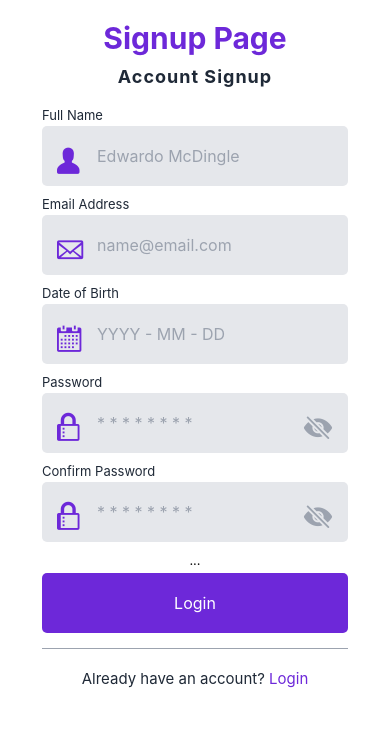
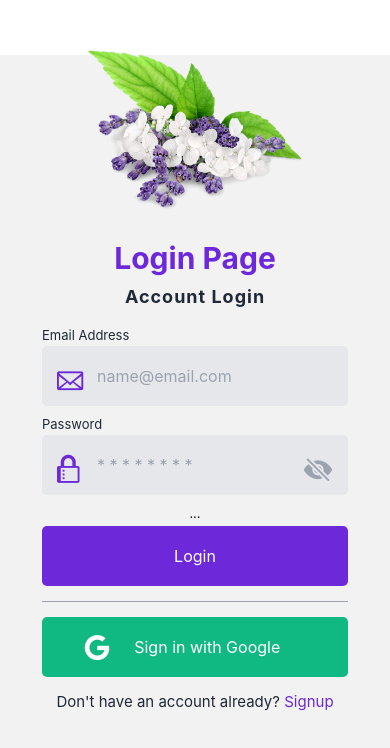
Before and after one commit to zoltanbi/login_system, a React Native app: screen / in a window 390 px wide. Shown: the top 748 px of the page. Built offline with nearby package versions, Linux system fonts and the light colour scheme.

Commit message:
Added react navigation functionality

```diff
--- a/App.js
+++ b/App.js
@@ -1,13 +1,11 @@
 import React from 'react';
 import { ScrollView } from 'react-native';
 
-//screens
-import Login from './screens/Login';
-import Signup from "./screens/Signup";
-import Welcome from "./screens/Welcome";
+// React navigation stack
+import RootStack from './navigators/RootStack';
 
 export default function App() {
   return (
-      <Signup/>
+      <RootStack/>
   );
 }
--- a/components/styles.js
+++ b/components/styles.js
@@ -20,7 +20,7 @@
 export const StyledContainer = styled.View`
   flex: 1;
   padding: 25px;
-  padding-top: ${StatusBarHeight + 10}px;
+  padding-top: ${StatusBarHeight + 30}px;
   background-color: ${primary};
 `
 
--- /dev/null
+++ b/navigators/RootStack.js
@@ -0,0 +1,43 @@
+import React from 'react';
+// React navigation
+import { NavigationContainer } from '@react-navigation/native';
+import { createStackNavigator } from '@react-navigation/stack';
+
+// screens
+import Login from './../screens/Login';
+import Signup from "./../screens/Signup";
+import Welcome from "./../screens/Welcome";
+
+// colors
+import {Colors} from './../components/styles';
+const {primary, tertiary} = Colors;
+
+const Stack = createStackNavigator();
+
+const RootStack = () => {
+    return(
+        <NavigationContainer>
+            <Stack.Navigator
+                screenOptions={{
+                    headerStyle: {
+                        backgroundColor: 'transparent',
+                    },
+                    headerTintColor: tertiary,
+                    headerTransparent: true,
+                    headerTitle: '',
+                    headerLeftContainerStyle: {
+                        paddingLeft: 20
+                    }
+                }}
+                initialRouteName="Login"
+
+            >
+                <Stack.Screen name="Login" component={Login}/>
+                <Stack.Screen name="Signup" component={Signup}/>
+                <Stack.Screen options={{headerTintColor: primary }} name="Welcome" component={Welcome}/>
+            </Stack.Navigator>
+        </NavigationContainer>
+    );
+}
+
+export default RootStack;
--- a/package.json
+++ b/package.json
@@ -10,6 +10,8 @@
   "dependencies": {
     "@react-native-community/datetimepicker": "3.5.2",
     "@react-navigation/native": "^6.0.2",
+    "@react-navigation/native-stack": "^6.1.0",
+    "@react-navigation/stack": "^6.0.7",
     "expo": "~42.0.1",
     "expo-constants": "~11.0.1",
     "expo-status-bar": "~1.0.4",
@@ -17,6 +19,8 @@
     "react": "16.13.1",
     "react-dom": "16.13.1",
     "react-native": "https://github.com/expo/react-native/archive/sdk-42.0.0.tar.gz",
+    "react-native-safe-area-context": "3.2.0",
+    "react-native-screens": "~3.4.0",
     "react-native-web": "~0.13.12",
     "styled-components": "^5.3.0"
   },
--- a/screens/Login.js
+++ b/screens/Login.js
@@ -36,7 +36,7 @@
 // keyboard avoiding view
 import KeyboardAvoidingWrapper from "../components/KeyboardAvoidingWrapper";
 
-const Login = () => {
+const Login = ({navigation}) => {
 
     const [hidePassword, setHidePassword] = useState(true)
 
@@ -52,7 +52,8 @@
                     <Formik
                         initialValues={{email: '', password: ''}}
                         onSubmit={(values) => {
-                            console.log(values)
+                            console.log(values);
+                            navigation.navigate("Welcome");
                         }}
                     >{({handleChange, handleBlur, handleSubmit, values}) => (
                         <StyledFormArea>
@@ -88,7 +89,7 @@
                             </StyledButton>
                             <ExtraView>
                                 <ExtraText>Don't have an account already? </ExtraText>
-                                <TextLink>
+                                <TextLink onPress= {() => navigation.navigate("Signup")}>
                                     <TextLinkContent>Signup</TextLinkContent>
                                 </TextLink>
                             </ExtraView>
--- a/screens/Signup.js
+++ b/screens/Signup.js
@@ -39,7 +39,7 @@
 // keyboard avoiding view
 import KeyboardAvoidingWrapper from "../components/KeyboardAvoidingWrapper";
 
-const Signup = () => {
+const Signup = ({navigation}) => {
 
     const [hidePassword, setHidePassword] = useState(true)
     const [show, setShow] = useState(false);
@@ -82,7 +82,8 @@
                         initialValues={{fullName: '', email: '', dateOfBirth: '', password: '',
                             confirmPassword: ''}}
                         onSubmit={(values) => {
-                            console.log(values)
+                            console.log(values);
+                            navigation.navigate("Welcome");
                         }}
                     >{({handleChange, handleBlur, handleSubmit, values}) => (
                         <StyledFormArea>
@@ -146,12 +147,12 @@
                             />
                             <MsgBox>...</MsgBox>
                             <StyledButton onPress={handleSubmit}>
-                                <ButtonText>Login</ButtonText>
+                                <ButtonText>Signup</ButtonText>
                             </StyledButton>
                             <Line/>
                             <ExtraView>
                                 <ExtraText>Already have an account? </ExtraText>
-                                <TextLink>
+                                <TextLink onPress={() => navigation.navigate("Login")}>
                                     <TextLinkContent>Login</TextLinkContent>
                                 </TextLink>
                             </ExtraView>
--- a/screens/Welcome.js
+++ b/screens/Welcome.js
@@ -15,7 +15,7 @@
 } from '../components/styles'
 
 
-const Welcome = () => {
+const Welcome = ({navigation}) => {
 
     return (
         <>
@@ -30,7 +30,7 @@
                     <StyledFormArea>
                         <Avatar resizeMode="cover" source={require('../assets/img/img1.png')} />
                         <Line/>
-                        <StyledButton onPress={() => {}}>
+                        <StyledButton onPress={() => navigation.navigate("Login")}>
                             <ButtonText>Logout</ButtonText>
                         </StyledButton>
 
```
Also changed, not shown: 2 other files (tests, documents, lock files or other folders).
